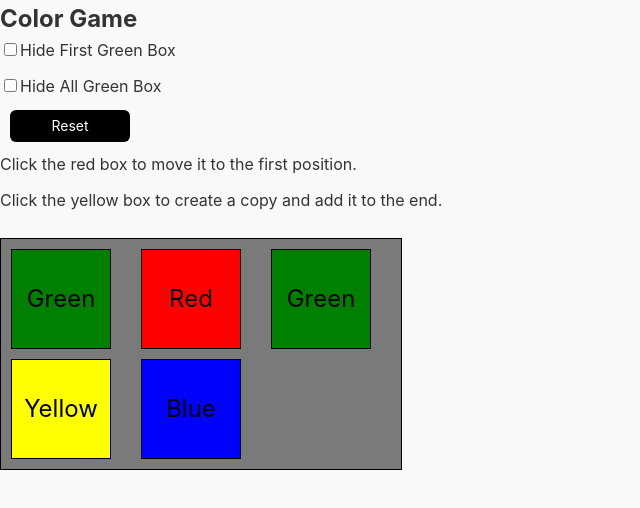
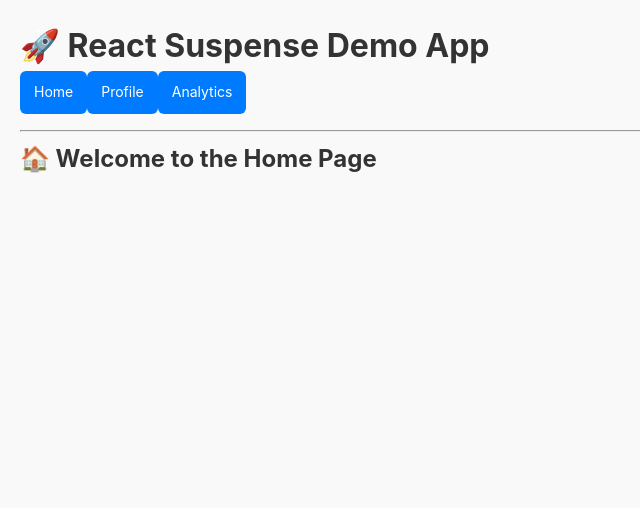
Before and after one commit to RakeshRanjanUIDeveloper/CodeWithJavaScript, a React (Vite) app in the folder PSClasses/React/ps-react-app/: page / in a window 1280 px wide. Shown: the top 508 px of the page, without its empty margins (0-640 px from the left). Built offline with nearby package versions, Linux system fonts and the light colour scheme.

Commit message:
code added

```diff
--- a/PSClasses/React/ps-react-app/src/App.jsx
+++ b/PSClasses/React/ps-react-app/src/App.jsx
@@ -23,6 +23,7 @@ import TodoLists from './Hooks/useCallback/TodoLists';
 import CartDetails from './components/PromiseAll/CartDetails';
 import Joke from './components/Joke/Joke';
 import ColorGame from './components/ColorGame/ColorGame';
+import SuspenseLazyFallback from './components/SuspenseLazyFallback/SuspenseLazyFallback';
 
 function App() {
   return (
@@ -50,8 +51,9 @@ function App() {
          <UserListWithoutUseMemo />
          <TodoLists />
          <CartDetails />
-         <Joke /> */}
-         <ColorGame />
+         <Joke />
+         <ColorGame />*/}
+         <SuspenseLazyFallback />
     </React.Fragment>
   )
 }
--- /dev/null
+++ b/PSClasses/React/ps-react-app/src/components/SuspenseLazyFallback/Analytics.jsx
@@ -0,0 +1,6 @@
+import React from 'react';
+const Analytics = () => {
+  return <h2>📊 Analytics Dashboard</h2>;
+};
+
+export default Analytics;
--- /dev/null
+++ b/PSClasses/React/ps-react-app/src/components/SuspenseLazyFallback/Home.jsx
@@ -0,0 +1,7 @@
+import React from 'react';
+
+const Home = () => {
+  return <h2>🏠 Welcome to the Home Page</h2>;
+};
+
+export default Home;
--- /dev/null
+++ b/PSClasses/React/ps-react-app/src/components/SuspenseLazyFallback/Profile.jsx
@@ -0,0 +1,6 @@
+import React from 'react';
+const Profile = () => {
+  return <h2>👤 Profile Section</h2>;
+};
+
+export default Profile;
--- /dev/null
+++ b/PSClasses/React/ps-react-app/src/components/SuspenseLazyFallback/Spinner.jsx
@@ -0,0 +1,7 @@
+import React from 'react'
+
+const Spinner = () => {
+  return <div style={{ textAlign: 'center', padding: '20px' }}>⏳ Loading...</div>;
+}
+
+export default Spinner
--- /dev/null
+++ b/PSClasses/React/ps-react-app/src/components/SuspenseLazyFallback/SuspenseLazyFallback.jsx
@@ -0,0 +1,46 @@
+import React, {lazy, Suspense, useState} from 'react'
+import Home from './Home';
+import Spinner from './Spinner';
+
+
+const Profile = lazy(() => import('./Profile'));
+const Analytics = lazy(() => import('./Analytics'));
+
+const SuspenseLazyFallback = () => {
+    const [activeTab, setActiveTab] = useState('home');
+    const renderContent = () =>{
+        switch(activeTab){
+            case 'home' :
+                return <Home />
+            case 'profile' :
+                return (
+                    <Suspense fallback={<Spinner />}>
+                        <Profile />
+                    </Suspense>
+                )
+            case 'analytics' :
+                return (
+                    <Suspense fallback={<Spinner />}>
+                        <Analytics />
+                    </Suspense>
+                )
+            default:
+                return <Home />
+        }
+
+    }
+  return (
+    <div style={{ padding: '20px' }}>
+        <h1>🚀 React Suspense Demo App</h1>
+        <nav style={{ marginBottom: '16px' }}>
+            <button onClick={() => setActiveTab('home')}>Home</button>
+            <button onClick={() => setActiveTab('profile')}>Profile</button>
+            <button onClick={() => setActiveTab('analytics')}>Analytics</button>
+        </nav>
+        <hr />
+        {renderContent()}
+    </div>
+  )
+}
+
+export default SuspenseLazyFallback
```
Also changed, not shown: 1 other file (tests, documents, lock files or other folders).
